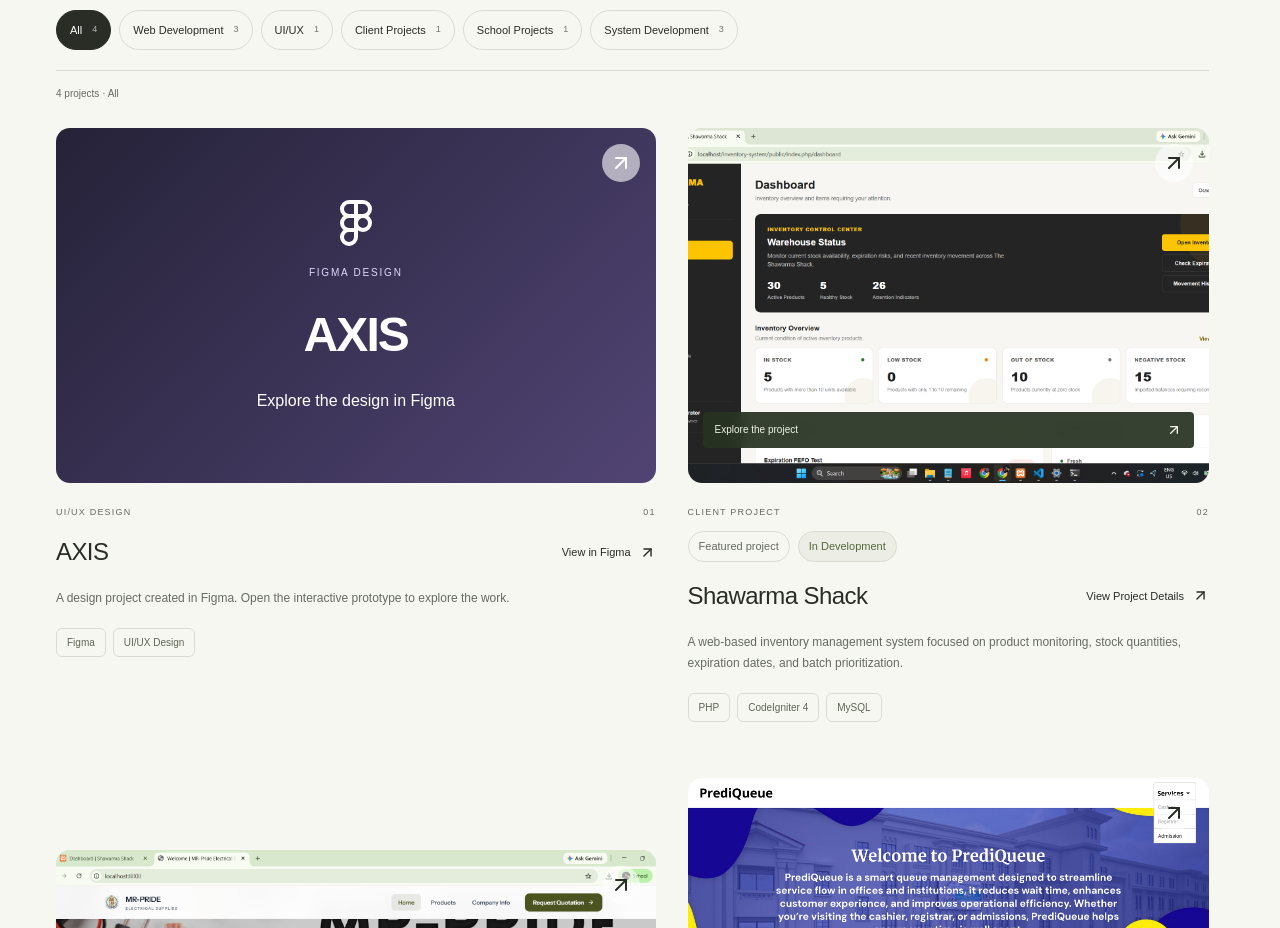
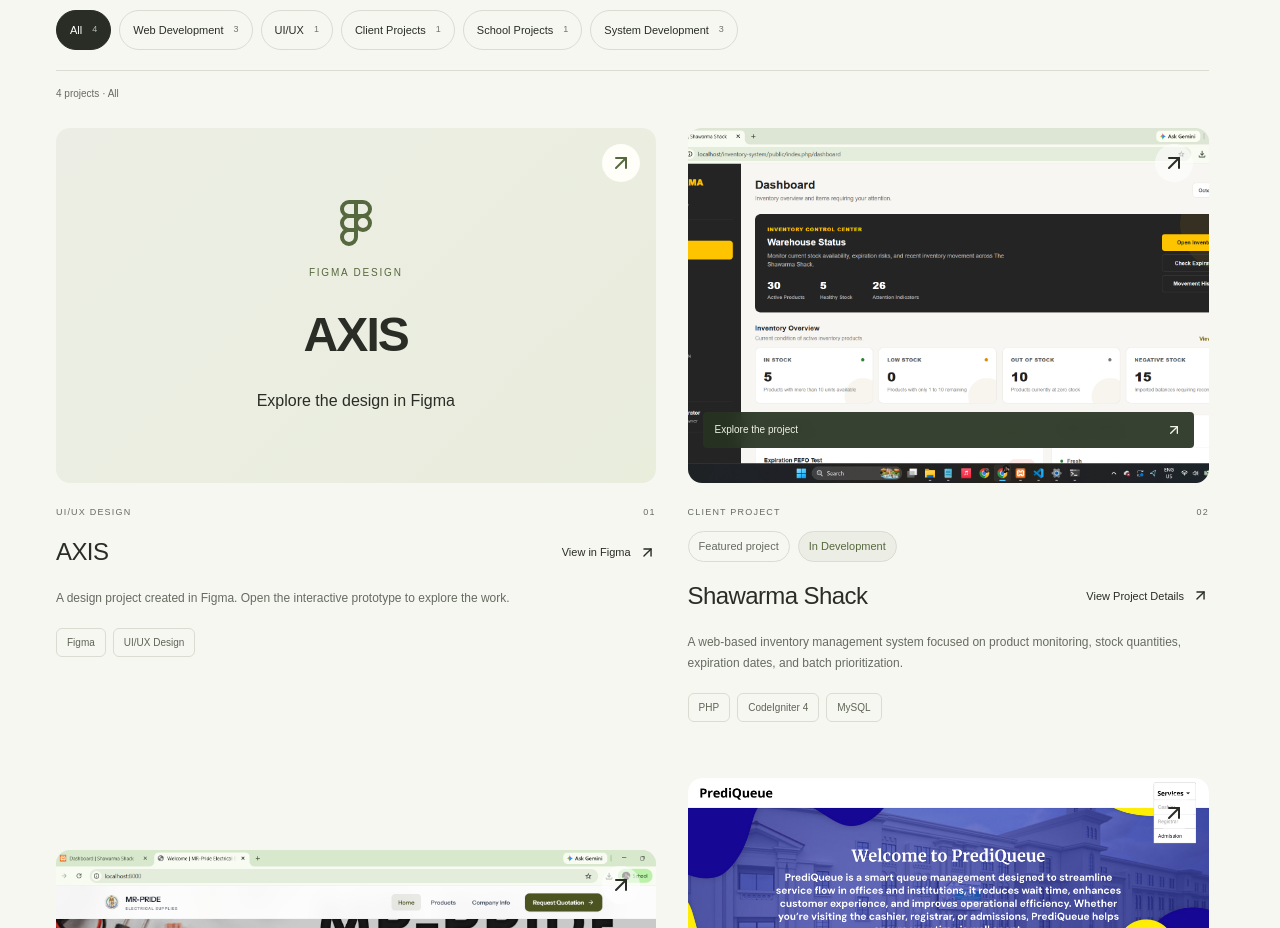
Before and after one commit to yannive/jann-portfolio, a React (Vite) app: page / in a window 1280 px wide. Shown: the part 1020-1948 px from the top of the page. Built offline with nearby package versions, Linux system fonts and the light colour scheme.

Commit message:
Match AXIS card colors to portfolio theme

```diff
--- a/src/styles/styles.css
+++ b/src/styles/styles.css
@@ -324,7 +324,8 @@
   position: absolute;
   inset: 0;
 }
-.project-visual.figma-cover {
+.project-visual.figma-cover,
+[data-theme="dark"] .project-visual.figma-cover {
   display: flex;
   flex-direction: column;
   align-items: center;
@@ -332,8 +333,8 @@
   gap: 18px;
   padding: 32px;
   min-height: 340px;
-  background: linear-gradient(135deg, #252238, #514474);
-  color: #fff;
+  background: linear-gradient(135deg, var(--surface-soft), var(--surface-accent));
+  color: var(--ink);
   text-decoration: none;
 }
 .figma-cover strong {
@@ -341,7 +342,19 @@
   letter-spacing: -0.04em;
 }
 .figma-cover .eyebrow {
-  color: #e0d7ff;
+  color: var(--olive);
+}
+.figma-cover > svg {
+  color: var(--olive);
+}
+.figma-cover .project-open {
+  background: var(--surface-raised);
+  color: var(--olive);
+}
+.figma-cover:hover .project-open,
+.figma-cover:focus-visible .project-open {
+  background: var(--button-bg);
+  color: var(--button-text);
 }
 .project-prediqueue .project-visual > img {
   object-position: top;
```
